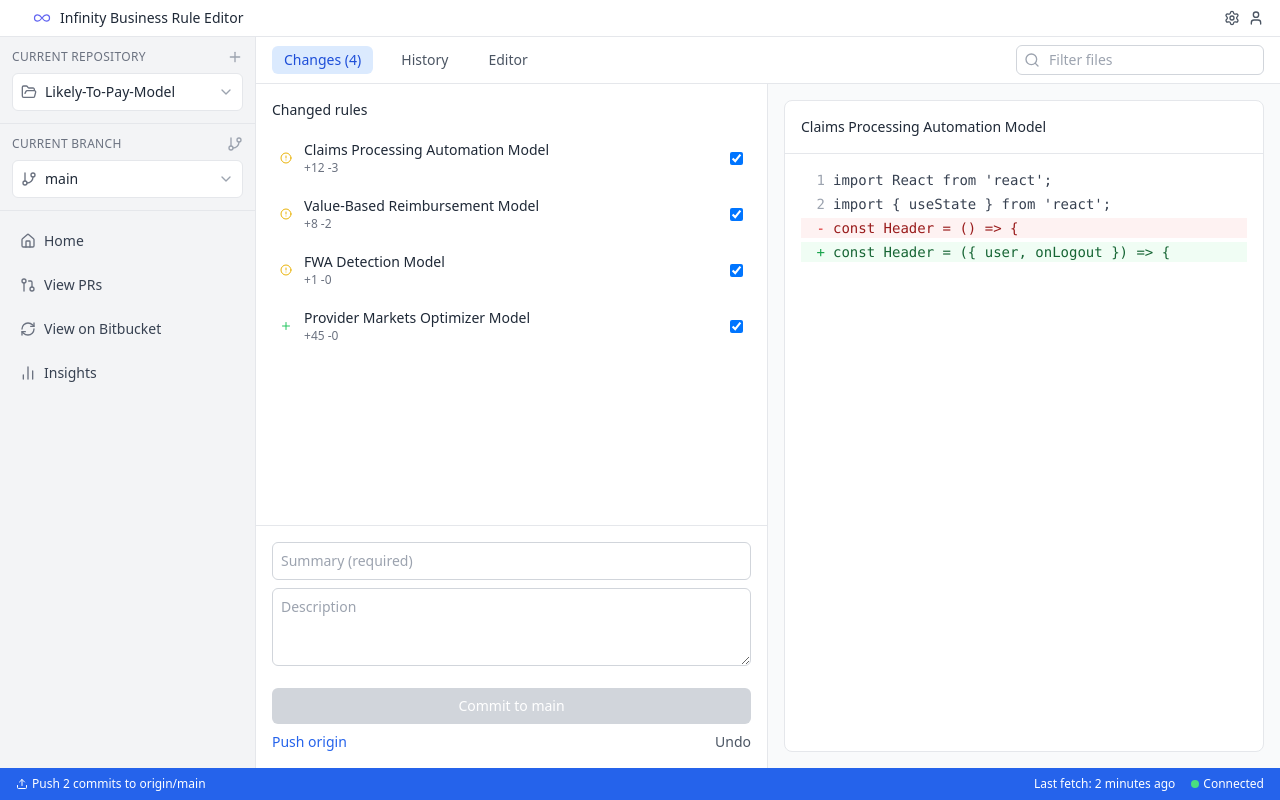
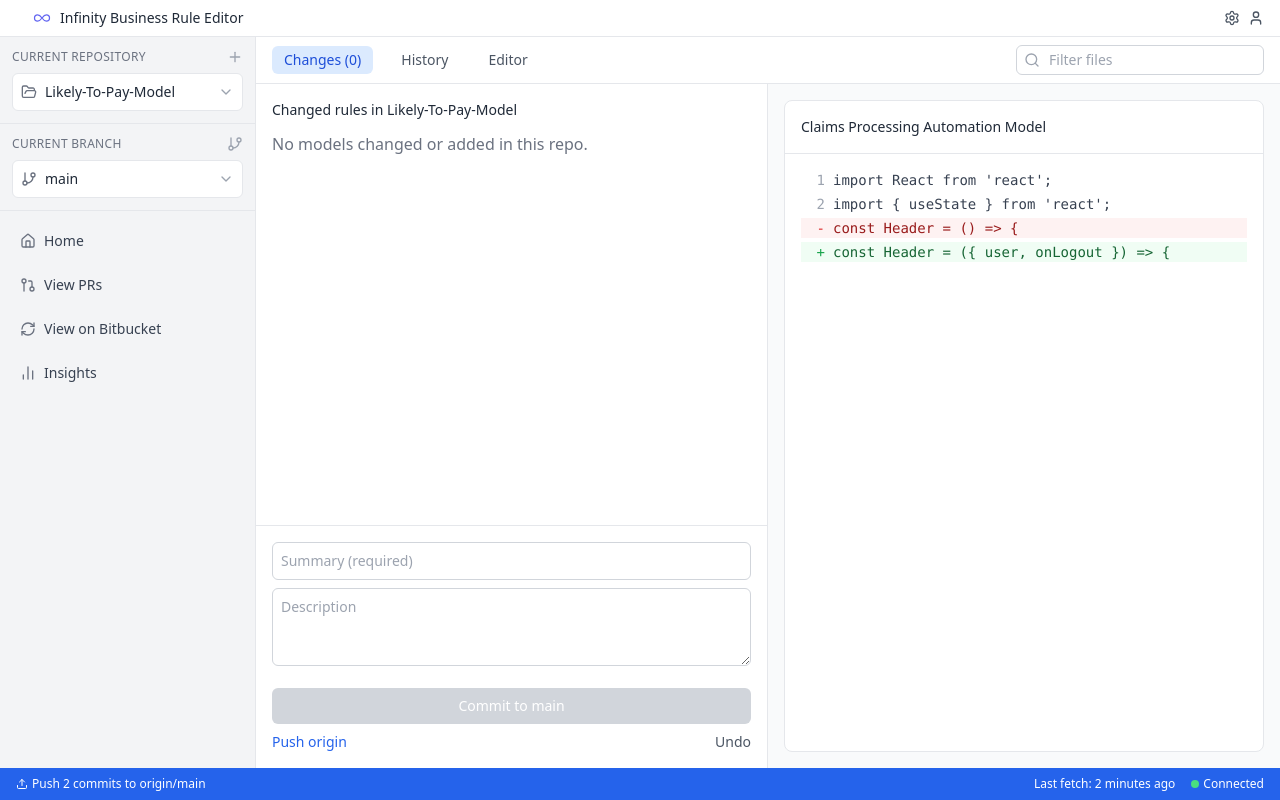
Before and after one commit to tomltran7/Infinity-React-UI-demo, a React (Vite) app: page / in a window 1280 px wide. Built offline with nearby package versions, Linux system fonts and the light colour scheme.

Commit message:
Restore Point 1.18. Enhanced changes tab.

```diff
--- a/src/components/InfinityReactUI.jsx
+++ b/src/components/InfinityReactUI.jsx
@@ -347,11 +347,12 @@ const InfinityReactUI = () => {
   const [commitDescription, setCommitDescription] = useState('');
   // Editor mode: 'table' for Decision Table IDE, 'dmn' for DMN IDE
   const [editorMode, setEditorMode] = useState('table');
-  // Models (Decision Tables)
+  // Models (Decision Tables) with repo property
   const [models, setModels] = useState([
     {
       id: 1,
       title: 'Healthcare Claims Workflow',
+      repo: 'Likely-To-Pay-Model',
       columns: [
         { name: 'Patient Age', type: 'Number', condition: 'Greater Than' },
         { name: 'Claim Amount', type: 'Number', condition: 'Greater Than' },
@@ -385,12 +386,14 @@ const InfinityReactUI = () => {
     const newModel = {
       id: Date.now(),
       title: `New Decision Table`,
+      repo: selectedRepo,
       columns: [
         { name: 'Condition 1', type: 'String', condition: 'Equals' },
         { name: 'Result', type: 'String', condition: 'Equals' }
       ],
       rows: [['', '']],
-      testCases: []
+      testCases: [],
+      changeLog: []
     };
     setModels([...models, newModel]);
     setActiveModelIdx(models.length);
@@ -418,12 +421,8 @@ const InfinityReactUI = () => {
     };
   }, [repoDropdownOpen]);
 
-  const changedFiles = [
-    { name: 'Claims Processing Automation Model', status: 'modified', additions: 12, deletions: 3 },
-    { name: 'Value-Based Reimbursement Model', status: 'modified', additions: 8, deletions: 2 },
-    { name: 'FWA Detection Model', status: 'modified', additions: 1, deletions: 0 },
-    { name: 'Provider Markets Optimizer Model', status: 'added', additions: 45, deletions: 0 }
-  ];
+  // Filter models changed/added in selected repo
+  const changedModels = models.filter(m => m.repo === selectedRepo && (m.changeLog.length > 0 || m.title.startsWith('New Decision Table')));
 
   const commitHistory = [
     { hash: 'a1b2c3d', message: 'Add authentication system', author: 'Tom Tran', time: '2 hours ago', branch: 'main' },
@@ -595,7 +594,7 @@ const InfinityReactUI = () => {
                       activeTab === 'changes' ? 'bg-blue-100 text-blue-700' : 'text-gray-600 hover:text-gray-800'
                     }`}
                   >
-                    Changes ({changedFiles.length})
+                    Changes ({changedModels.length})
                   </button>
                   <button
                     onClick={() => setActiveTab('history')}
@@ -629,18 +628,29 @@ const InfinityReactUI = () => {
                   {/* File List */}
                   <div className="w-1/2 border-r border-gray-200 bg-white flex flex-col">
                     <div className="p-4 flex-1">
-                      <h3 className="text-sm font-medium text-gray-800 mb-3">Changed rules</h3>
+                      <h3 className="text-sm font-medium text-gray-800 mb-3">Changed rules in {selectedRepo}</h3>
                       <div className="space-y-1">
-                        {changedFiles.map((file, index) => (
-                          <div key={index} className="flex items-center space-x-3 p-2 hover:bg-gray-50 rounded-md cursor-pointer">
-                            {getStatusIcon(file.status)}
-                            <div className="flex-1">
-                              <div className="text-sm font-medium text-gray-800">{file.name}</div>
-                              <div className="text-xs text-gray-500">+{file.additions} -{file.deletions}</div>
-                            </div>
-                            <input type="checkbox" className="rounded border-gray-300" defaultChecked />
-                          </div>
-                        ))}
+                        {changedModels.length === 0 ? (
+                          <div className="text-gray-500">No models changed or added in this repo.</div>
+                        ) : (
+                          changedModels.map((model, index) => {
+                            // Determine status: 'added' if no changeLog, 'modified' if changeLog exists
+                            const status = model.changeLog.length > 0 ? 'modified' : 'added';
+                            // Additions/deletions: use changeLog length as a proxy
+                            const additions = model.changeLog.length;
+                            const deletions = 0;
+                            return (
+                              <div key={model.id} className="flex items-center space-x-3 p-2 hover:bg-gray-50 rounded-md cursor-pointer">
+                                {getStatusIcon(status)}
+                                <div className="flex-1">
+                                  <div className="text-sm font-medium text-gray-800">{model.title}</div>
+                                  <div className="text-xs text-gray-500">+{additions} -{deletions}</div>
+                                </div>
+                                <input type="checkbox" className="rounded border-gray-300" defaultChecked />
+                              </div>
+                            );
+                          })
+                        )}
                       </div>
                     </div>
 
```
